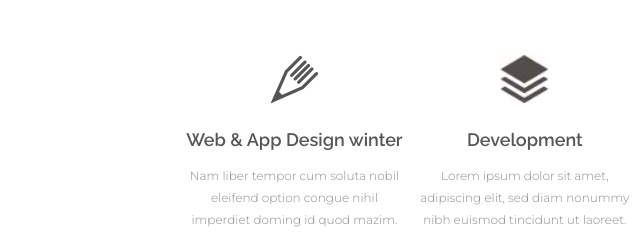
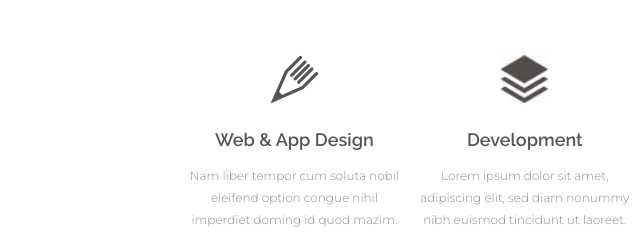
Before and after one commit to LiliyaShvets/LiliyaShvets.github.io, a plain HTML site: page Waxom/index.html in a window 1280 px wide. Shown: the part 960-1200 px from the top of the page, 0-640 px from the left. Drawn offline with nearby package versions, Linux system fonts and the light colour scheme.

Commit message:
Update index.html

```diff
--- a/Waxom/index.html
+++ b/Waxom/index.html
@@ -130,7 +130,7 @@
                 <div class="web">
                     <div><img src="images/icon1.png" alt="icon" class="icons"></div>
                     <div class="services_text">
-                        <p class="services_name">Web & App Design winter</p>
+                        <p class="services_name">Web & App Design</p>
                         <p class="services_info">Nam liber tempor cum soluta nobil eleifend option congue nihil imperdiet doming id quod mazim.</p>
                         <p><img src="images/line.png" alt="icon"></p>
                     </div>
```
